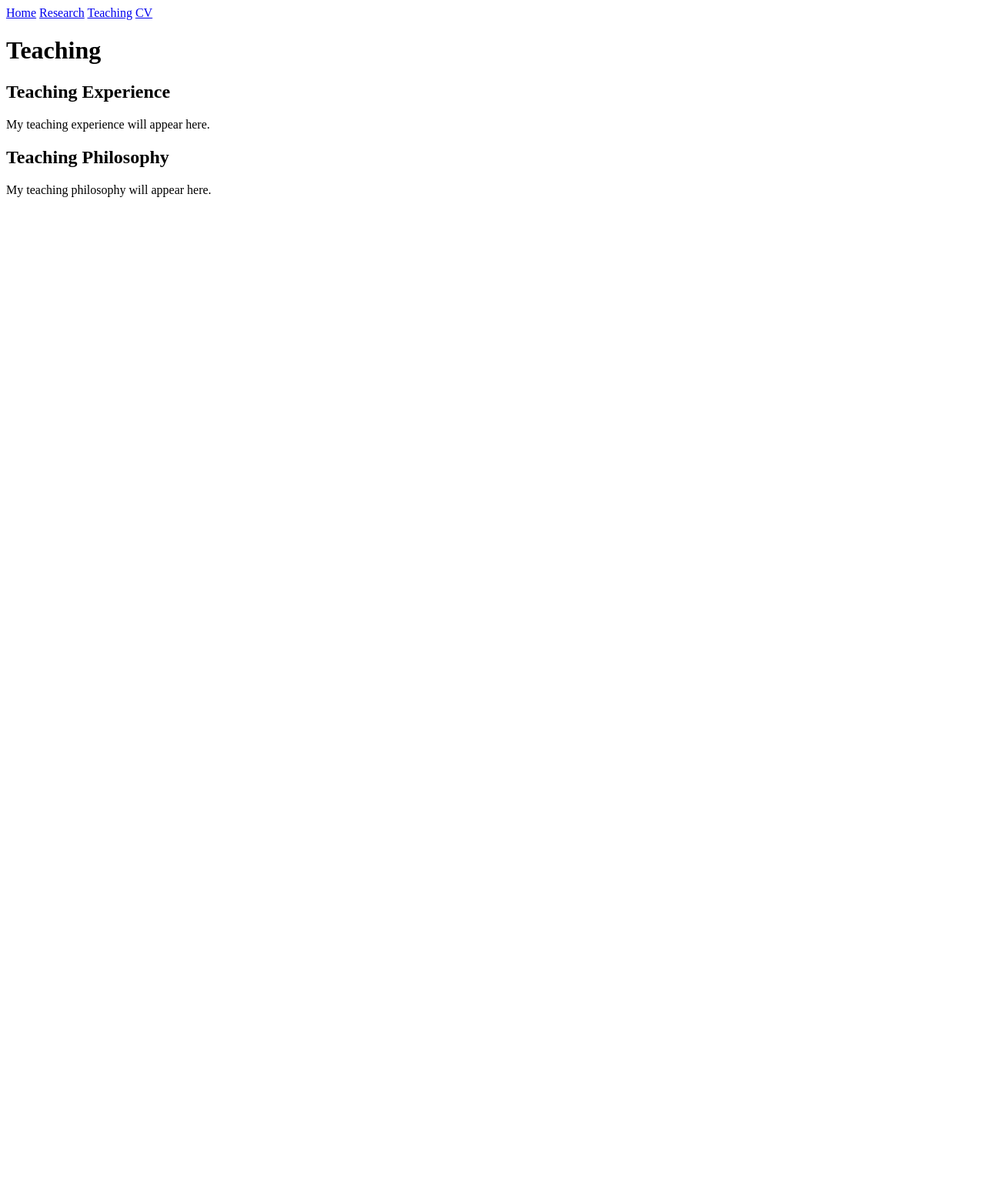
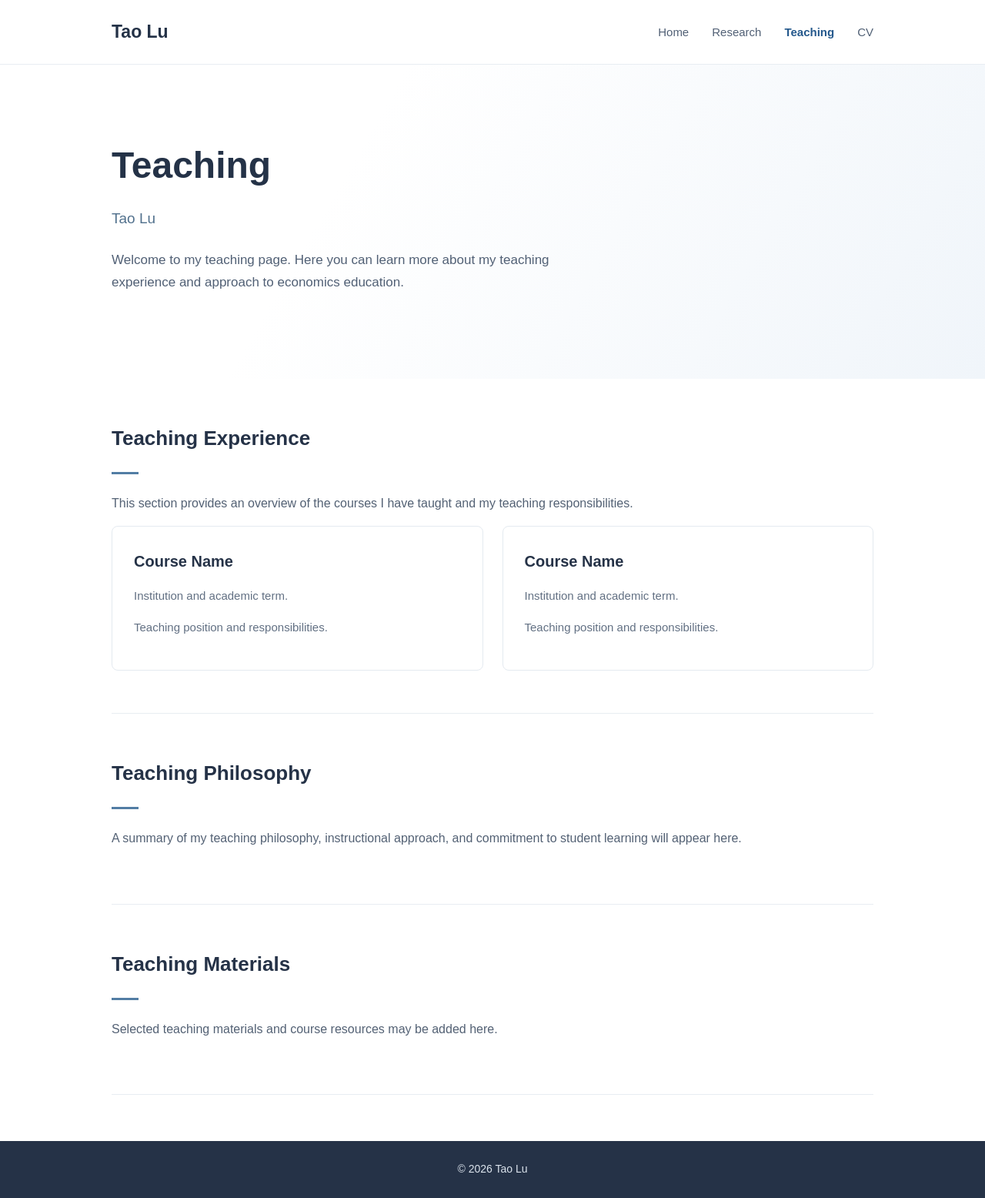
Before and after one commit to lutao11/lutao11.github.io, a plain HTML site: page teaching.html in a window 1280 px wide. Shown: the whole page at 77% size. Before the commit the page ends 800 px from the top, so only its background shows below. Drawn offline with Linux system fonts and the light colour scheme.

Commit message:
Update teaching.html

```diff
--- a/teaching.html
+++ b/teaching.html
@@ -6,21 +6,132 @@
   <meta name="viewport"
         content="width=device-width, initial-scale=1">
   <title>Teaching | Tao Lu</title>
+  <link rel="stylesheet" href="css/style.css">
 </head>
+
 <body>
-  <nav>
+
+  <!-- Navigation -->
+  <header class="site-header">
+    <div class="nav-container">
+
+      <a class="site-name" href="index.html">
+        Tao Lu
+      </a>
+
+      <nav class="nav-links"
+           aria-label="Main navigation">
         <a href="index.html">Home</a>
         <a href="research.html">Research</a>
-    <a href="teaching.html">Teaching</a>
-    <a href="files/Tao_Lu_CV.pdf">CV</a>
+        <a href="teaching.html" class="active"
+           aria-current="page">Teaching</a>
+        <a href="files/Tao_Lu_CV.pdf"
+           target="_blank"
+           rel="noopener noreferrer">CV</a>
       </nav>
+
+    </div>
+  </header>
+
+  <!-- Introduction -->
+  <section class="hero">
+    <div class="container">
 
       <h1>Teaching</h1>
 
+      <div class="subtitle">
+        Tao Lu
+      </div>
+
+      <p>
+        Welcome to my teaching page.
+        Here you can learn more about my
+        teaching experience and approach
+        to economics education.
+      </p>
+
+    </div>
+  </section>
+
+  <main class="container">
+
+    <!-- Teaching Experience -->
+    <section class="content-section">
+
       <h2>Teaching Experience</h2>
-  <p>My teaching experience will appear here.</p>
+      <div class="section-accent"></div>
+
+      <p class="section-text">
+        This section provides an overview
+        of the courses I have taught and
+        my teaching responsibilities.
+      </p>
+
+      <div class="card-grid">
+
+        <div class="card">
+          <h3>Course Name</h3>
+
+          <p>
+            Institution and academic term.
+          </p>
+
+          <p>
+            Teaching position and
+            responsibilities.
+          </p>
+        </div>
+
+        <div class="card">
+          <h3>Course Name</h3>
+
+          <p>
+            Institution and academic term.
+          </p>
+
+          <p>
+            Teaching position and
+            responsibilities.
+          </p>
+        </div>
+
+      </div>
+
+    </section>
+
+    <!-- Teaching Philosophy -->
+    <section class="content-section">
 
       <h2>Teaching Philosophy</h2>
-  <p>My teaching philosophy will appear here.</p>
+      <div class="section-accent"></div>
+
+      <p class="section-text">
+        A summary of my teaching philosophy,
+        instructional approach, and commitment
+        to student learning will appear here.
+      </p>
+
+    </section>
+
+    <!-- Teaching Materials -->
+    <section class="content-section">
+
+      <h2>Teaching Materials</h2>
+      <div class="section-accent"></div>
+
+      <p class="section-text">
+        Selected teaching materials and
+        course resources may be added here.
+      </p>
+
+    </section>
+
+  </main>
+
+  <!-- Footer -->
+  <footer>
+    &copy; 2026 Tao Lu
+  </footer>
+
 </body>
 </html>
```
Lines whose indentation alone changed are shown as unchanged.
